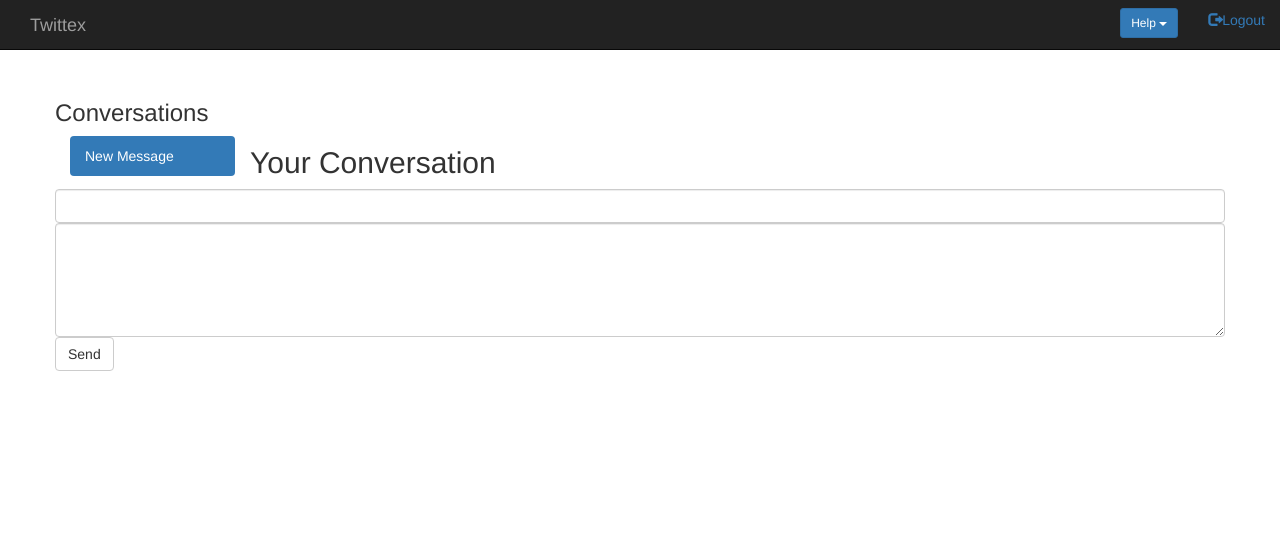
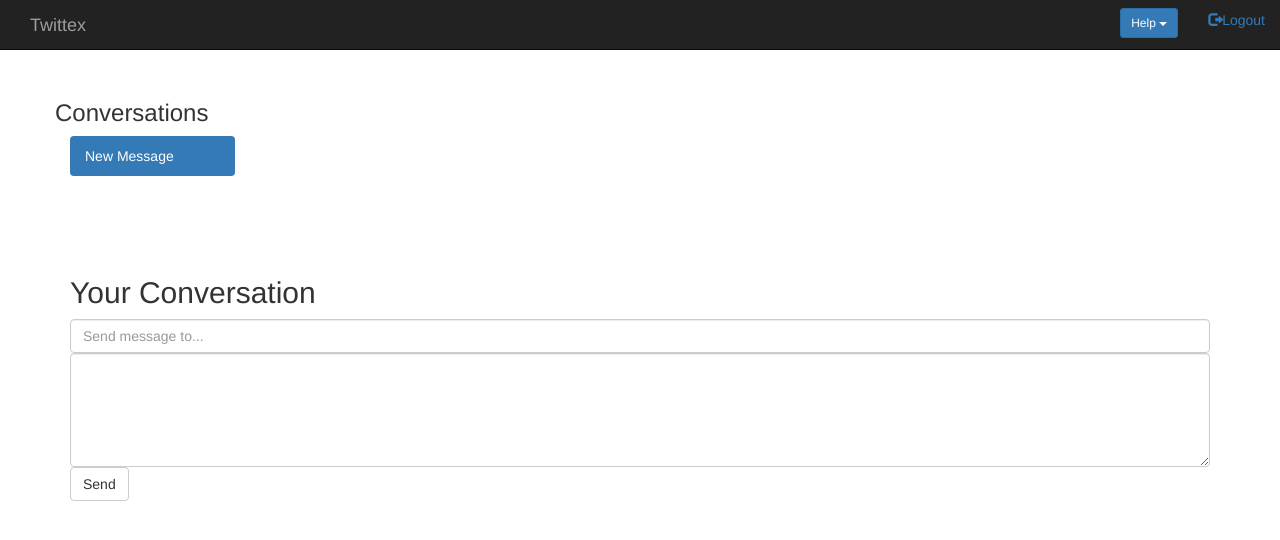
Before and after one commit to patreu22/Twittex, a Django app: template Twittex/twittexApp/templates/nachrichten.html in a window 1280 px wide. Shown: the top 540 px of the page. Run offline with Django 3.2, Linux system fonts and the light colour scheme; the template is opened without the code that fills it, so the values that code supplies are empty; parts of the project's set-up code (start-up, migrations or seed data) failed here and were passed over; some libraries are stand-ins or nearby versions.

Commit message:
Random changes

```diff
--- a/Twittex/Twittex/urls.py
+++ b/Twittex/Twittex/urls.py
@@ -1,5 +1,5 @@
 from django.conf.urls import include, url
-from django.contrib import admin
+from django.contrib import admin, auth
 
 urlpatterns = [
     # Examples:
--- a/Twittex/twittexApp/templates/login.html
+++ b/Twittex/twittexApp/templates/login.html
@@ -16,7 +16,8 @@
 			  <input type="password" class="form-control" id="id_password" name="password" placeholder="Password" required=""/>
 
 			 <input type="hidden" name="next" value="/home" />
-			 <button class="btn btn-lg btn-primary btn-block"  name="Submit" value="Login" type="Submit">Login</button>
+			 <button class="btn btn-lg btn-primary btn-block"  name="Submit" value="Login" type="Submit">
+			 Login</button>
 		</form>
 	</div>
 </div>
--- a/Twittex/twittexApp/templates/nachrichten.html
+++ b/Twittex/twittexApp/templates/nachrichten.html
@@ -15,8 +15,9 @@
               {% endfor %}
             </ul>
           </div>
-
-      <div>
+        </div>
+      </div>
+      <div class="container">
             <h2>Your Conversation</h2>
               <ul>
                   {% for msg in object_list %}
@@ -36,7 +37,7 @@
 
             <form action="/SendNewMsg/" method="post">
       			{% csrf_token %}
-      			<input type="text" class="form-control" id="recipient" name="recipient">
+      			<input type="text" class="form-control" id="recipient" name="recipient" placeholder="Send message to...">
       			<textarea class="form-control" rows="5" id="inhalt" name="inhalt"></textarea>
       		<button type="submit" class="btn btn-default">Send</button>
       		</form>
--- a/Twittex/twittexApp/urls.py
+++ b/Twittex/twittexApp/urls.py
@@ -27,6 +27,7 @@ urlpatterns = patterns(
         kwargs={'next_page': '/','template_name': 'index.html'}
     ),
     url('^', include('django.contrib.auth.urls')),
+
 )
 
 if settings.DEBUG:
```
